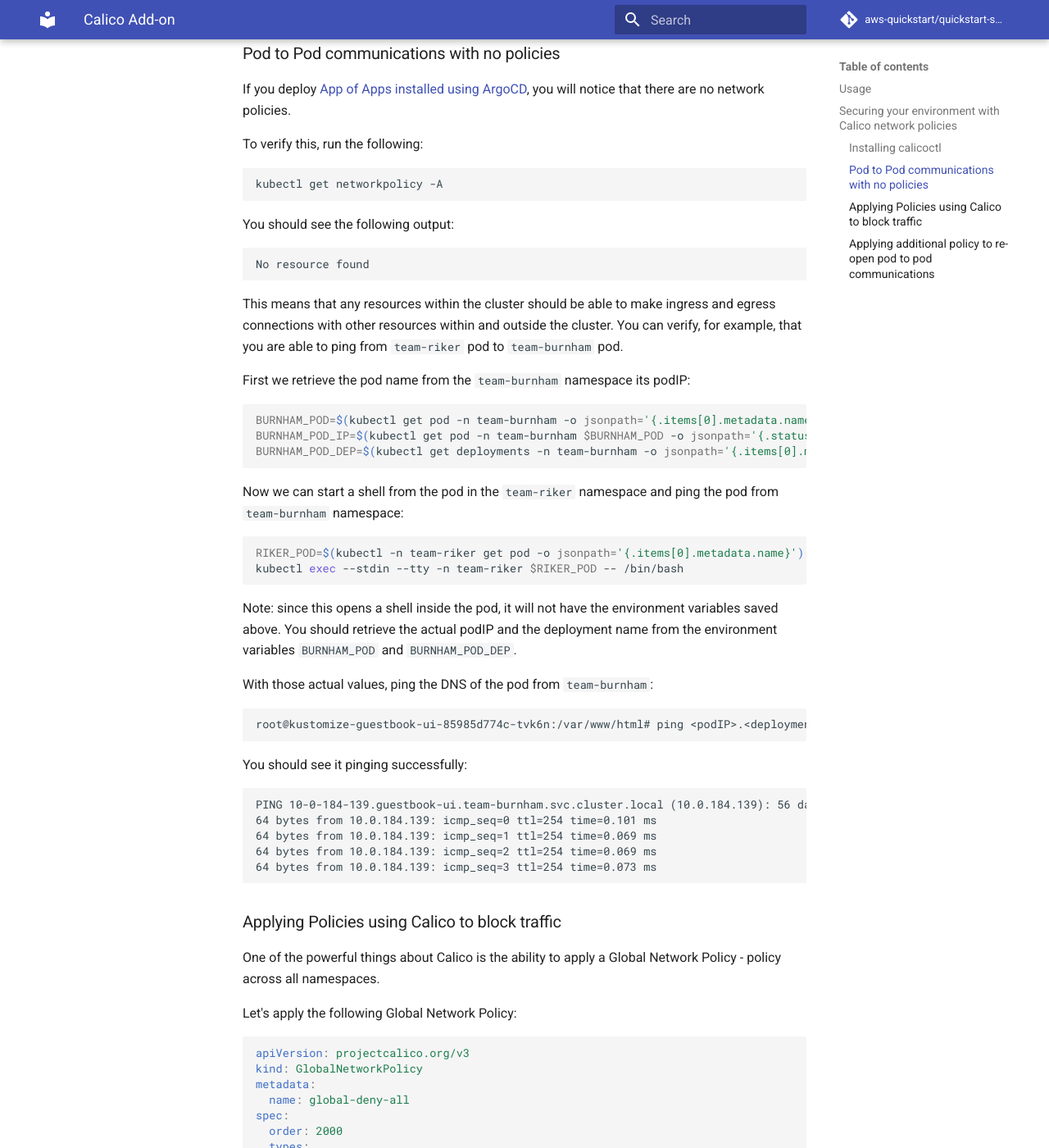
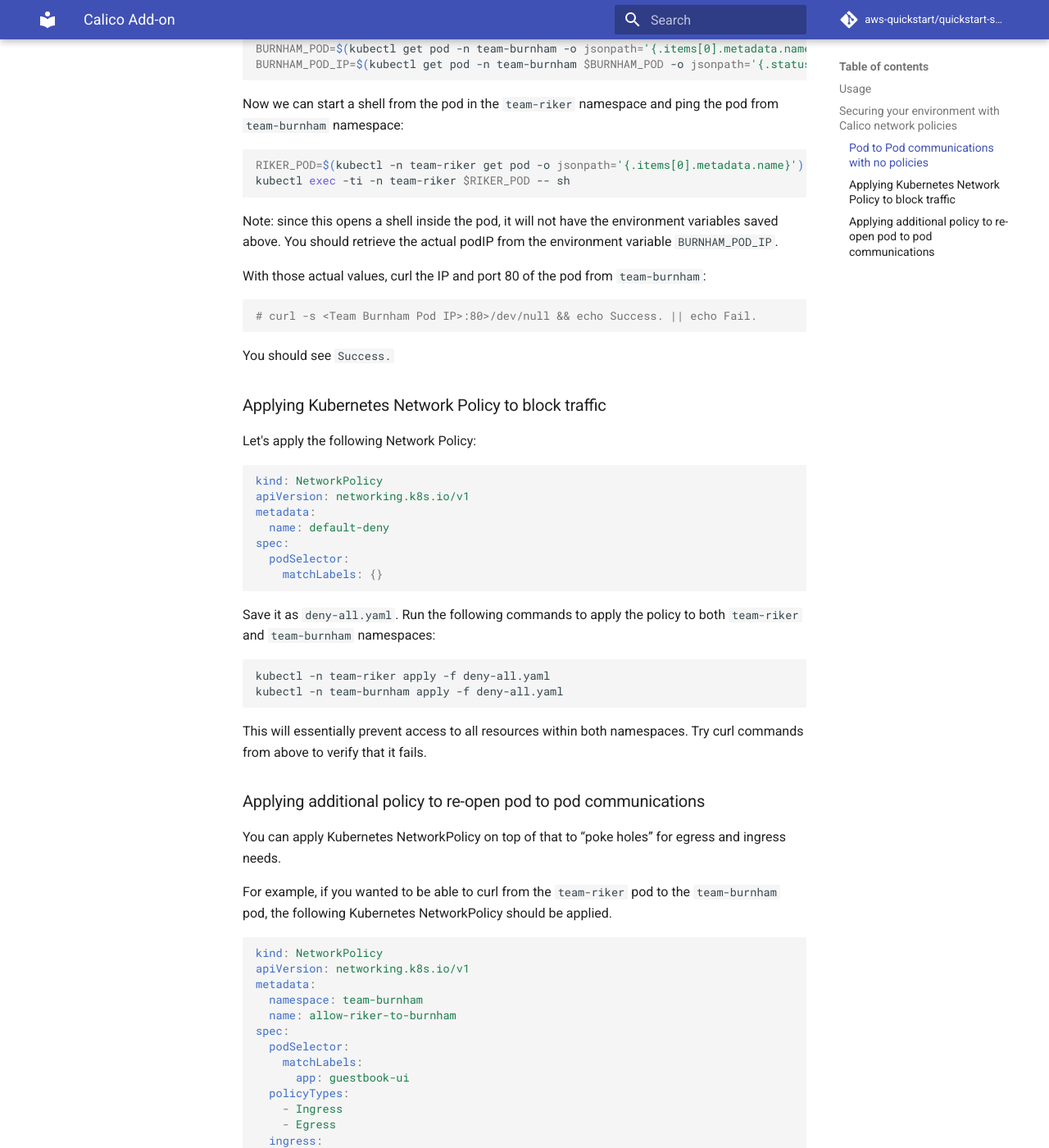
Before and after one commit to aws-quickstart/cdk-eks-blueprints, an MkDocs documentation site: the page built from docs/addons/calico.md, in a window 1280 px wide and 1400 px high, scrolled down 1320 px. Shown: the whole window at 82% size. Built offline with MkDocs 1.6.1 and Material for MkDocs 9.7.7, drawn with Linux system fonts in a browser that asks for light colours; comment, search, counter and statistics services are not loaded; some of the changed text lies outside the part shown.

Commit message:
replaced CRD with standard k8s network policy. Doc polished and ready for final review

````diff
--- a/docs/addons/calico.md
+++ b/docs/addons/calico.md
@@ -22,44 +22,21 @@ new EksBlueprint(app, 'my-stack-name', addOns, [], {
 ```
 ## Securing your environment with Calico network policies
 
-By default, installing Calico addon for network policy support will enable customers to define standard [Kubernetes Network Policies](https://kubernetes.io/docs/concepts/services-networking/network-policies/).
-However, Calico also allows Custom Resource Definitions (CRD) which gives you the ability to add features not in the Kubernetes policies, such as:
+By default, installing Calico addon for network policy support will enable customers to define and apply standard [Kubernetes Network Policies](https://kubernetes.io/docs/concepts/services-networking/network-policies/).
+However, Calico also allows Custom Resource Definitions (CRD) which gives you the ability to add features not in the standard Kubernetes policies, such as:
 - Explicit Deny rules
 - Layer 7 rule support (i.e. Http Request types)
 - Endpoint support other than standard pods: OpenShift, VMs, interfaces, etc.
 
-In order to use CRDs (in particular for *projectcalico.org/v3* Calico API), you need to install the Calico CLI (`calicoctl`).
-
-### Installing calicoctl
-
-Follow the instructions found [here](https://docs.projectcalico.org/getting-started/clis/calicoctl/install), under *Install calicoctl as a binary on a single host* it will include instructions for your specific OS. You can test that calicoctl was installed correctly using the following:
-
-```bash
-calicoctl version
-```
-
-You should see output similar to the following:
-
-```
-Client Version:    v3.19.1
-Git commit:        6fc0db96
-Cluster Version:   v3.15.1
-Cluster Type:      typha,kdd,k8s,ecs
-```
+In order to use CRDs (in particular defined within the *projectcalico.org/v3* Calico API), you need to install the Calico CLI (`calicoctl`). More information for Calico CRDs are defined in the [Calico Policy](https://docs.projectcalico.org/security/calico-policy) section of the official documentations.
+You will look at how the standard Kubernetes Network Policies are applied in the following example. This will be done using `kubectl`.
 
 ### Pod to Pod communications with no policies
 
-If you deploy [App of Apps installed using ArgoCD](https://github.com/aws-quickstart/quickstart-ssp-amazon-eks/blob/feature/calico/docs/getting-started.md#deploy-workloads-with-argocd), you will notice that there are no network policies.
-
-To verify this, run the following:
+If you deploy [App of Apps installed using ArgoCD](https://github.com/aws-quickstart/quickstart-ssp-amazon-eks/blob/feature/calico/docs/getting-started.md#deploy-workloads-with-argocd), you can verify that there are no network policies in place:
 
 ```bash
 kubectl get networkpolicy -A
-```
-You should see the following output:
-
-```
-No resource found
 ```
 
 This means that any resources within the cluster should be able to make ingress and egress connections with other resources within and outside the cluster. You can verify, for example, that you are able to ping from `team-riker` pod to `team-burnham` pod.
@@ -69,129 +46,95 @@ First we retrieve the pod name from the `team-burnham` namespace its podIP:
 ```bash
 BURNHAM_POD=$(kubectl get pod -n team-burnham -o jsonpath='{.items[0].metadata.name}')
 BURNHAM_POD_IP=$(kubectl get pod -n team-burnham $BURNHAM_POD -o jsonpath='{.status.podIP}')
-BURNHAM_POD_DEP=$(kubectl get deployments -n team-burnham -o jsonpath='{.items[0].metadata.name}')
 ```
 
 Now we can start a shell from the pod in the `team-riker` namespace and ping the pod from `team-burnham` namespace:
 
 ```bash
 RIKER_POD=$(kubectl -n team-riker get pod -o jsonpath='{.items[0].metadata.name}')
-kubectl exec --stdin --tty -n team-riker $RIKER_POD -- /bin/bash
+kubectl exec -ti -n team-riker $RIKER_POD -- sh
 ```
 
-Note: since this opens a shell inside the pod, it will not have the environment variables saved above. You should retrieve the actual podIP and the deployment name from the environment variables `BURNHAM_POD` and `BURNHAM_POD_DEP`.
+Note: since this opens a shell inside the pod, it will not have the environment variables saved above. You should retrieve the actual podIP from the environment variable `BURNHAM_POD_IP`.
 
-With those actual values, ping the DNS of the pod from `team-burnham`:
+With those actual values, curl the IP and port 80 of the pod from `team-burnham`:
 
 ```bash
-root@kustomize-guestbook-ui-85985d774c-tvk6n:/var/www/html# ping <podIP>.<deployment name>.team-burnham.svc.cluster.local
+# curl -s <Team Burnham Pod IP>:80>/dev/null && echo Success. || echo Fail.
 ```
 
-You should see it pinging successfully:
+You should see `Success.`
 
-```
-PING 10-0-184-139.guestbook-ui.team-burnham.svc.cluster.local (10.0.184.139): 56 data bytes
-64 bytes from 10.0.184.139: icmp_seq=0 ttl=254 time=0.101 ms
-64 bytes from 10.0.184.139: icmp_seq=1 ttl=254 time=0.069 ms
-64 bytes from 10.0.184.139: icmp_seq=2 ttl=254 time=0.069 ms
-64 bytes from 10.0.184.139: icmp_seq=3 ttl=254 time=0.073 ms
-```
-### Applying Policies using Calico to block traffic
+### Applying Kubernetes Network Policy to block traffic
 
-One of the powerful things about Calico is the ability to apply a Global Network Policy - policy across all namespaces.
-
-Let's apply the following Global Network Policy:
+Let's apply the following Network Policy:
 
 ```yaml
-apiVersion: projectcalico.org/v3
-kind: GlobalNetworkPolicy
+kind: NetworkPolicy
+apiVersion: networking.k8s.io/v1
 metadata:
-  name: global-deny-all
+  name: default-deny
 spec:
-  order: 2000
-  types:
-  - Ingress
-  - Egress
-
-  # egress network rules
-  egress:
-  # Allow all egress traffic from kube-system.
-  - action: Allow
-    destination: {}
-    source:
-      namespaceSelector: name == 'kube-system'
-
-  # Allow egress DNS traffic to any destination.
-  - action: Allow
-    protocol: UDP
-    destination:
-      nets:
-        - 0.0.0.0/0
-      ports:
-        - 53
-
-  # ingress network rules
-  ingress:
-  # Allow all ingress traffic for the kube-system namespace.
-  - action: Allow
-    destination:
-      namespaceSelector: name == 'kube-system'
-    source: {}
+  podSelector:
+    matchLabels: {}
 ```
 
-You can either save it as `calico-global-deny-all.yaml` or copy the file in this directory. Run the following command to apply the policy:
+Save it as `deny-all.yaml`. Run the following commands to apply the policy to both `team-riker` and `team-burnham` namespaces:
 
 ```bash
-DATASTORE_TYPE=kubernetes \
-    KUBECONFIG=~/.kube/config
-    calicoctl apply -f calico-global-deny-all.yaml
+kubectl -n team-riker apply -f deny-all.yaml
+kubectl -n team-burnham apply -f deny-all.yaml
 ```
 
-You should see the following:
-
-```
-Successfully applied 1 'GlobalNetworkPolicy' resource(s)
-```
-
-The policy blocks all egress and ingress traffic in namespaces except `kube-system`, with the exception of DNS traffic (UDP:53).
-You can try to ping the pod from `team-burnham` from a shell within the pod from `team-riker` and see that now you won't receive any response back.
+This will essentially prevent access to all resources within both namespaces. Try curl commands from above to verify that it fails.
 
 ### Applying additional policy to re-open pod to pod communications
 
-The above GlobalNetworkPolicy removes the ability for pods to communicate with other pods in all namespaces except `kube-system`.
-However, you can still apply Kubernetes NetworkPolicy on top of that to “poke holes” for egress and ingress needs.
+You can apply Kubernetes NetworkPolicy on top of that to “poke holes” for egress and ingress needs.
 
-For example, if you wanted to open all traffic between `team-burnham` and `team-riker`, the following Kubernetes NetworkPolicy could be applied. This policy allows any endpoint (i.e. pods) from `team-riker` namespace to make ping requests (ICMP) to any endpoint in `team-burnham` namespace.
+For example, if you wanted to be able to curl from the `team-riker` pod to the `team-burnham` pod, the following Kubernetes NetworkPolicy should be applied.
 
 ```yaml
-# This GlobalNetworkPolicy uses Calico's CRD
-# (https://docs.projectcalico.org/v3.5/reference/calicoctl/resources/globalnetworkpolicy)
-apiVersion: projectcalico.org/v3
-kind: GlobalNetworkPolicy
+kind: NetworkPolicy
+apiVersion: networking.k8s.io/v1
 metadata:
-  name: allow-burnham-riker
+  namespace: team-burnham
+  name: allow-riker-to-burnham
 spec:
-  namespaceSelector: name == 'team-burnham'
-  order: 3000
-  types:
+  podSelector:
+    matchLabels:
+      app: guestbook-ui
+  policyTypes:
     - Ingress
-
-  # ingress network rules
+    - Egress
   ingress:
-    # Allow all ingress traffic from team-riker to team-burnham namespaces
-    - action: Allow
-      protocol: ICMP
-      source:
-        namespaceSelector: name == 'team-riker'
-      icmp:
-        type: 8
-
+    - from:
+        - podSelector:
+            matchLabels:
+              app: guestbook-ui
+          namespaceSelector:
+            matchLabels:
+              name: team-riker
+      ports:
+        - protocol: TCP
+          port: 80
+  egress:
+    - to:
+        - podSelector:
+            matchLabels:
+              app: guestbook-ui
+          namespaceSelector:
+            matchLabels:
+              name: team-riker
+      ports:
+        - protocol: TCP
+          port: 80
 ```
 
-Apply the new GlobalNetworkPolicy:
+Save as `allow-burnham-riker.yaml` and apply the new NetworkPolicy:
 
 ```bash
-calicoctl apply -f calico-allow-burnham-riker.yaml
+kubectl apply -f allow-burnham-riker.yaml
 ```
 
-Once the policy is successfully applied, once again try to ping from one pod to the other. You sholud be able to ping successfully.
+Once the policy is applied, once again try the curl command from above. You should now see `Success.` once again.
````
